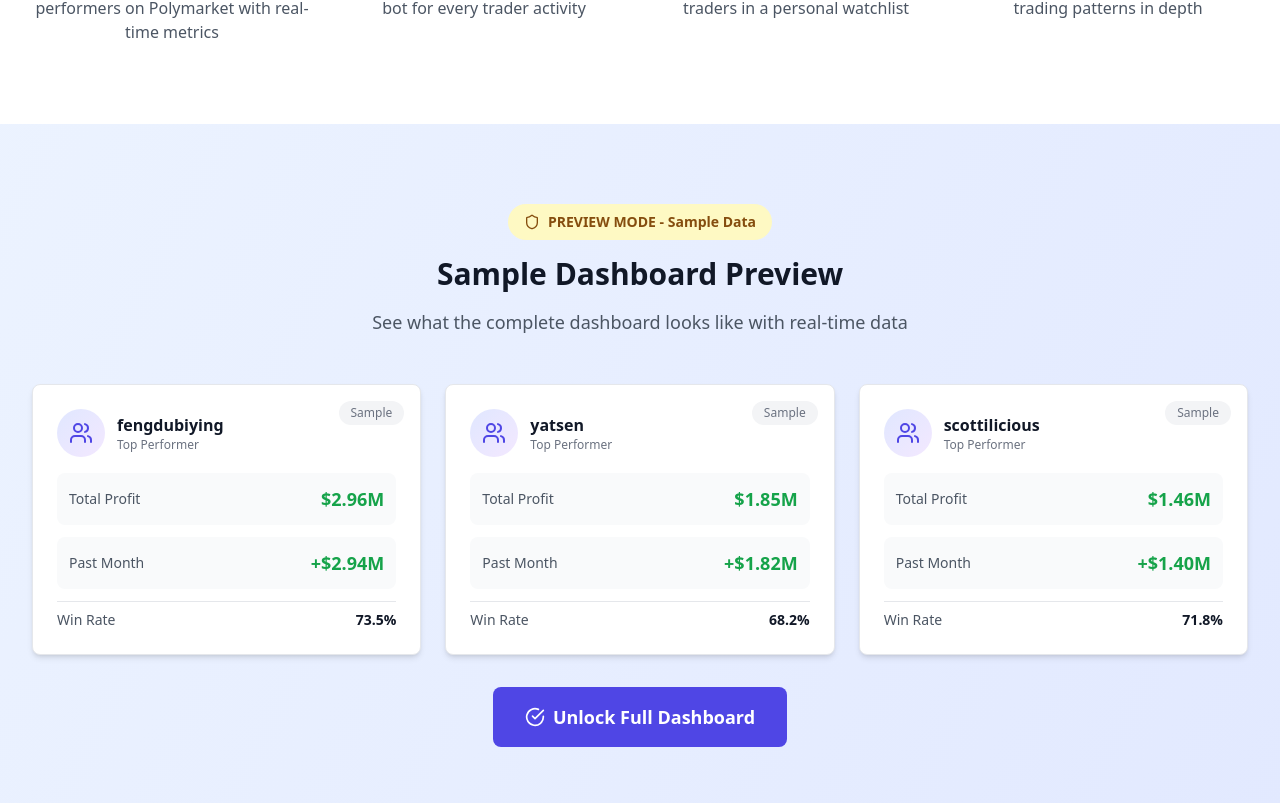
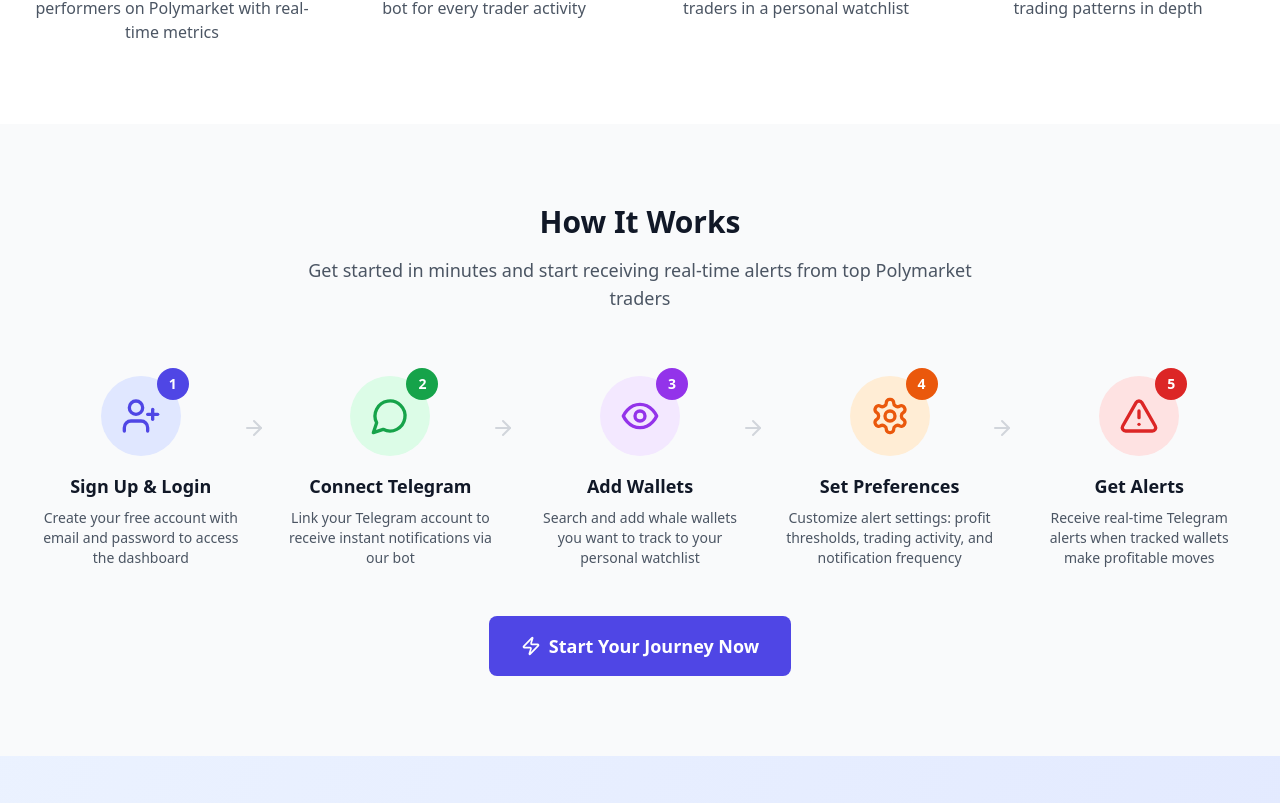
Before and after one commit to Demerzels-lab/polywhales-platform, a React (Vite) app: page / in a window 1280 px wide. Shown: the part 1057-1860 px from the top of the page. Built offline with nearby package versions, Linux system fonts and the light colour scheme.

Commit message:
Sync with matrix message 333723732316488

```diff
--- a/src/pages/Landing.tsx
+++ b/src/pages/Landing.tsx
@@ -1,5 +1,5 @@
 import { useState } from 'react';
-import { Activity, TrendingUp, Bell, Eye, Users, BarChart3, Zap, Shield, CheckCircle } from 'lucide-react';
+import { Activity, TrendingUp, Bell, Eye, Users, BarChart3, Zap, Shield, CheckCircle, UserPlus, MessageCircle, Settings, AlertTriangle, ArrowRight } from 'lucide-react';
 import { useAuth } from '../contexts/AuthContext';
 
 interface LandingProps {
@@ -127,7 +127,7 @@
       <section className="max-w-7xl mx-auto px-4 sm:px-6 lg:px-8 py-20">
         <div className="text-center">
           <h2 className="text-5xl font-bold text-gray-900 mb-6">
-            Track Top Polymarket Traders
+            Track Whale Wallets On Polymarket
             <span className="block text-indigo-600 mt-2">Get Real-Time Alerts</span>
           </h2>
           <p className="text-xl text-gray-600 mb-8 max-w-3xl mx-auto">
@@ -187,6 +187,131 @@
                 <p className="text-gray-600">{feature.description}</p>
               </div>
             ))}
+          </div>
+        </div>
+      </section>
+
+      {/* User Flow Section */}
+      <section className="bg-gray-50 py-20">
+        <div className="max-w-7xl mx-auto px-4 sm:px-6 lg:px-8">
+          <div className="text-center mb-16">
+            <h3 className="text-3xl font-bold text-gray-900 mb-4">How It Works</h3>
+            <p className="text-lg text-gray-600 max-w-2xl mx-auto">
+              Get started in minutes and start receiving real-time alerts from top Polymarket traders
+            </p>
+          </div>
+
+          <div className="grid md:grid-cols-5 gap-8">
+            {/* Step 1 */}
+            <div className="text-center relative">
+              <div className="inline-flex items-center justify-center w-20 h-20 rounded-full bg-indigo-100 text-indigo-600 mb-4 relative">
+                <UserPlus className="h-10 w-10" />
+                <div className="absolute -top-2 -right-2 bg-indigo-600 text-white rounded-full w-8 h-8 flex items-center justify-center text-sm font-bold">
+                  1
+                </div>
+              </div>
+              <h4 className="text-lg font-semibold text-gray-900 mb-2">Sign Up & Login</h4>
+              <p className="text-gray-600 text-sm">
+                Create your free account with email and password to access the dashboard
+              </p>
+
+              {/* Arrow for desktop */}
+              <div className="hidden md:block absolute top-10 -right-4 text-gray-300">
+                <ArrowRight className="h-6 w-6" />
+              </div>
+            </div>
+
+            {/* Step 2 */}
+            <div className="text-center relative">
+              <div className="inline-flex items-center justify-center w-20 h-20 rounded-full bg-green-100 text-green-600 mb-4 relative">
+                <MessageCircle className="h-10 w-10" />
+                <div className="absolute -top-2 -right-2 bg-green-600 text-white rounded-full w-8 h-8 flex items-center justify-center text-sm font-bold">
+                  2
+                </div>
+              </div>
+              <h4 className="text-lg font-semibold text-gray-900 mb-2">Connect Telegram</h4>
+              <p className="text-gray-600 text-sm">
+                Link your Telegram account to receive instant notifications via our bot
+              </p>
+
+              {/* Arrow for desktop */}
+              <div className="hidden md:block absolute top-10 -right-4 text-gray-300">
+                <ArrowRight className="h-6 w-6" />
+              </div>
+            </div>
+
+            {/* Step 3 */}
+            <div className="text-center relative">
+              <div className="inline-flex items-center justify-center w-20 h-20 rounded-full bg-purple-100 text-purple-600 mb-4 relative">
+                <Eye className="h-10 w-10" />
+                <div className="absolute -top-2 -right-2 bg-purple-600 text-white rounded-full w-8 h-8 flex items-center justify-center text-sm font-bold">
+                  3
+                </div>
+              </div>
+              <h4 className="text-lg font-semibold text-gray-900 mb-2">Add Wallets</h4>
+              <p className="text-gray-600 text-sm">
+                Search and add whale wallets you want to track to your personal watchlist
+              </p>
+
+              {/* Arrow for desktop */}
+              <div className="hidden md:block absolute top-10 -right-4 text-gray-300">
+                <ArrowRight className="h-6 w-6" />
+              </div>
+            </div>
+
+            {/* Step 4 */}
+            <div className="text-center relative">
+              <div className="inline-flex items-center justify-center w-20 h-20 rounded-full bg-orange-100 text-orange-600 mb-4 relative">
+                <Settings className="h-10 w-10" />
+                <div className="absolute -top-2 -right-2 bg-orange-600 text-white rounded-full w-8 h-8 flex items-center justify-center text-sm font-bold">
+                  4
+                </div>
+              </div>
+              <h4 className="text-lg font-semibold text-gray-900 mb-2">Set Preferences</h4>
+              <p className="text-gray-600 text-sm">
+                Customize alert settings: profit thresholds, trading activity, and notification frequency
+              </p>
+
+              {/* Arrow for desktop */}
+              <div className="hidden md:block absolute top-10 -right-4 text-gray-300">
+                <ArrowRight className="h-6 w-6" />
+              </div>
+            </div>
+
+            {/* Step 5 */}
+            <div className="text-center">
+              <div className="inline-flex items-center justify-center w-20 h-20 rounded-full bg-red-100 text-red-600 mb-4 relative">
+                <AlertTriangle className="h-10 w-10" />
+                <div className="absolute -top-2 -right-2 bg-red-600 text-white rounded-full w-8 h-8 flex items-center justify-center text-sm font-bold">
+                  5
+                </div>
+              </div>
+              <h4 className="text-lg font-semibold text-gray-900 mb-2">Get Alerts</h4>
+              <p className="text-gray-600 text-sm">
+                Receive real-time Telegram alerts when tracked wallets make profitable moves
+              </p>
+            </div>
+          </div>
+
+          {/* Mobile arrows */}
+          <div className="md:hidden flex justify-center space-x-4 mt-8">
+            <ArrowRight className="h-6 w-6 text-gray-300 rotate-90" />
+            <ArrowRight className="h-6 w-6 text-gray-300 rotate-90" />
+            <ArrowRight className="h-6 w-6 text-gray-300 rotate-90" />
+          </div>
+
+          {/* Call to action */}
+          <div className="text-center mt-12">
+            <button
+              onClick={() => {
+                setAuthMode('signup');
+                setShowAuthModal(true);
+              }}
+              className="bg-indigo-600 text-white px-8 py-4 rounded-lg hover:bg-indigo-700 transition-colors font-semibold text-lg inline-flex items-center space-x-2"
+            >
+              <Zap className="h-5 w-5" />
+              <span>Start Your Journey Now</span>
+            </button>
           </div>
         </div>
       </section>
```
Also changed, not shown: 2 other files (tests, documents, lock files or other folders).
